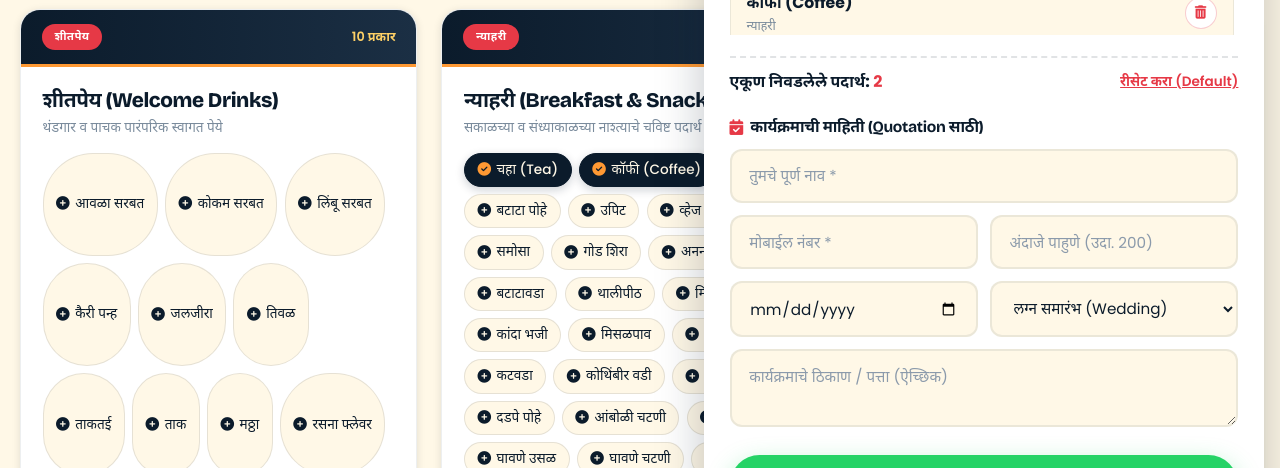
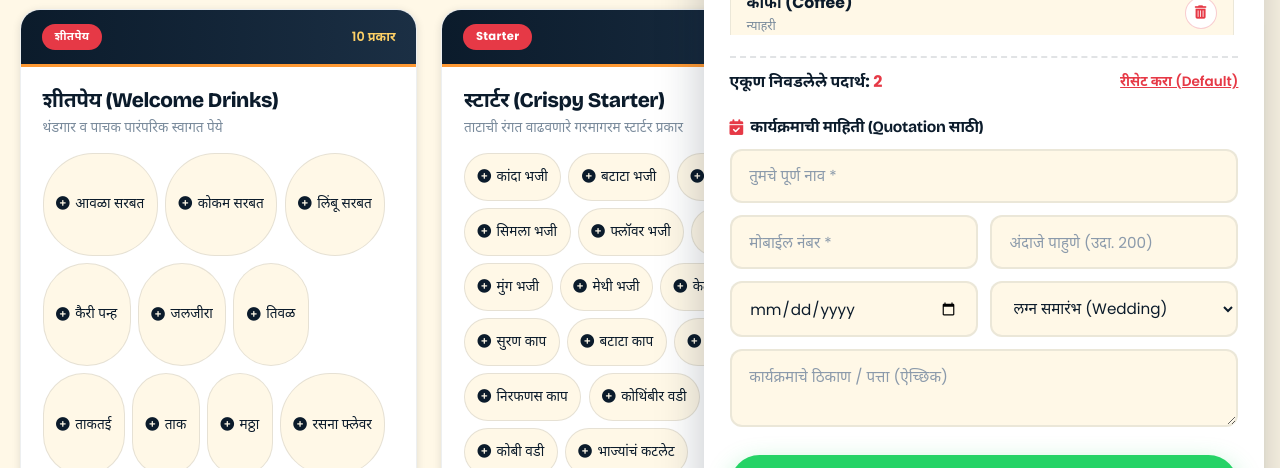
Before and after one commit to menuspeakofficial-ops/Saiprasad-Caterers-Maharashtriyan-Menu, a plain HTML site: page index.html in a window 1280 px wide. Shown: the part 982-1450 px from the top of the page. Drawn offline with nearby package versions, Linux system fonts and the light colour scheme.

Commit message:
Update index.html

```diff
--- a/index.html
+++ b/index.html
@@ -558,6 +558,21 @@ input:focus,select:focus,textarea:focus{border-color:var(--saffron);box-shadow:0
         'जलजीरा', 'तिवळ', 'ताकतई', 'ताक', 'मठ्ठा', 'रसना फ्लेवर'
       ]
     },
+
+        {
+      id: 'starter',
+      category: 'starter',
+      badge: 'Starter',
+      title: 'स्टार्टर (Crispy Starter)',
+      subtitle: 'ताटाची रंगत वाढवणारे गरमागरम स्टार्टर प्रकार',
+      items: [
+        'कांदा भजी', 'बटाटा भजी', 'पालक भजी', 'सिमला भजी', 'फ्लॉवर भजी',
+        'केळं भजी', 'मुंग भजी', 'मेथी भजी', 'केळं काप', 'सुरण काप',
+        'बटाटा काप', 'वांगी काप', 'निरफणस काप', 'कोथिंबीर वडी',
+        'अळू वडी', 'कोबी वडी', 'भाज्यांचं कटलेट'
+      ]
+    },
+
     {
       id: 'nyahari',
       category: 'nyahari',
```
